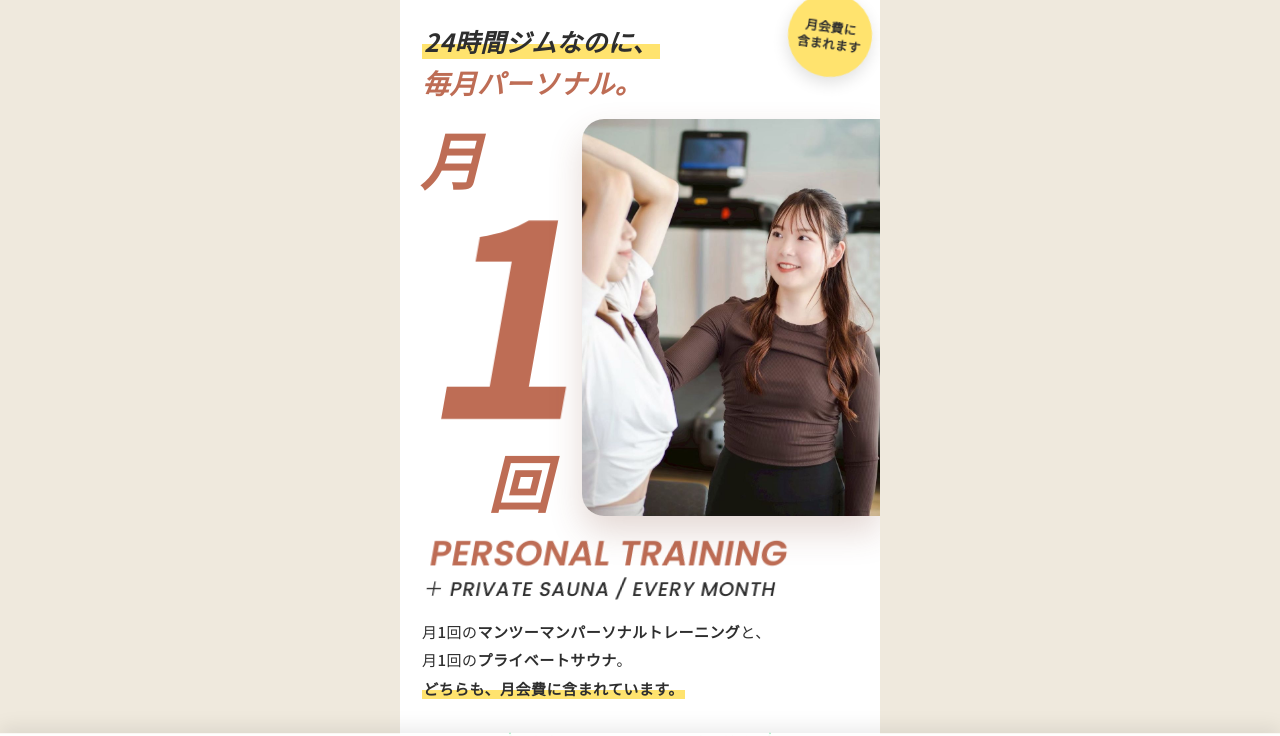
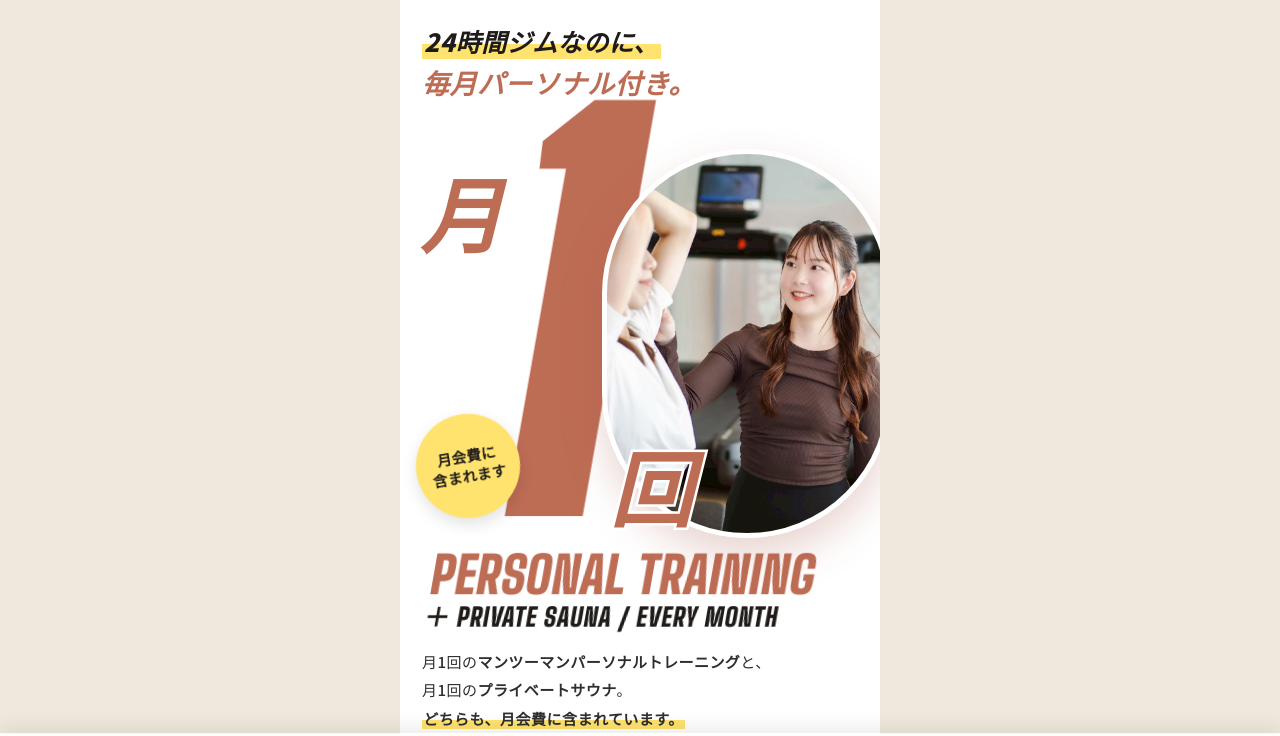
Before and after one commit to nagi-sketch/paw-line-assets, a plain HTML site: page okyozuka/index.html in a window 1280 px wide. Shown: the part 77-813 px from the top of the page. Drawn offline with Linux system fonts and the light colour scheme.

Commit message:
御経塚LP：冒頭をオーナー指定の版の配置に戻し、写真だけ差し替え
Co-Authored-By: Claude Fable 5.2 <noreply@anthropic.com>

```diff
--- a/okyozuka/index.html
+++ b/okyozuka/index.html
@@ -9,7 +9,7 @@
 <meta name="description" content="Paw 御経塚店は、月1回のマンツーマンパーソナルトレーニングとプライベートサウナが月会費に含まれる、女性専用の24時間ジムです。アークスクエア御経塚すぐ。">
 <link rel="preconnect" href="https://fonts.googleapis.com">
 <link rel="preconnect" href="https://fonts.gstatic.com" crossorigin>
-<link rel="stylesheet" href="https://fonts.googleapis.com/css2?family=Poppins:wght@500;600&family=Noto+Sans+JP:wght@400;500;700&display=swap">
+<link rel="stylesheet" href="https://fonts.googleapis.com/css2?family=Big+Shoulders+Display:wght@900&family=Poppins:wght@500;600&family=Noto+Sans+JP:wght@400;500;700;900&display=swap">
 <style>
 /* 書体はLINE（リッチメニュー・予約ページ）と同じ Noto Sans JP と Poppins。色も同じテラコッタ #BE6D55・クリーム #FFFAE8・文字 #2E2E2E */
 /* 第5版（2026-11-16）：大きな斜体の数字・英字の見出し・マーカー・STEPの流れ・丸い写真・番号つきQ&A。色はPawのテラコッタ＋クリーム、マーカーだけ黄色 */
@@ -18,6 +18,7 @@
   --accent:#BE6D55; --accent-d:#A2553F; --accent-soft:#F8E6DE; --mk:#FFE36E; --line:#EADFC8; --line-g:#06C755;
   --jp:"Noto Sans JP","Hiragino Kaku Gothic ProN","Yu Gothic",Meiryo,sans-serif;
   --en:"Poppins","Noto Sans JP",sans-serif;
+  --fv:"Big Shoulders Display","Arial Narrow","Noto Sans JP",sans-serif; /* 冒頭だけ：オーナー指定の版（11/16）の書体 */
   color-scheme:light;
 }
 *{box-sizing:border-box;margin:0;padding:0}
@@ -47,19 +48,19 @@ h2.big{font-size:25px;font-weight:700;font-style:italic;line-height:1.5;text-ali
 
 /* 冒頭 */
 .fv{position:relative;padding:26px 22px 30px;overflow:hidden}
-.fv .tg{font-weight:700;font-style:italic;font-size:25px;line-height:1.5;letter-spacing:.02em}
+.fv .tg{font-weight:900;font-style:italic;font-size:25px;line-height:1.5;letter-spacing:.02em;color:#1F1B19}
 .fv .tg>span{display:table}
 .fv .tg .t2{color:var(--accent);font-size:27px;margin-top:2px}
-.num{position:relative;height:calc(min(62vw,298px) * 1.3315);margin-top:16px}
-.num .one{position:absolute;left:-1%;top:15%;z-index:1;font-family:var(--jp);font-weight:700;font-size:min(56vw,268px);line-height:.92;color:var(--accent);transform:skewX(-10deg);transform-origin:50% 100%;letter-spacing:-.02em}
-.num .tsuki,.num .kai{position:absolute;font-weight:700;font-style:italic;color:var(--accent);font-size:min(13vw,62px);line-height:1}
-.num .tsuki{left:-2px;top:2%;z-index:2}
-.num .kai{left:15%;bottom:1%;z-index:2}
-.num .ph{position:absolute;right:-22px;top:0;z-index:3;width:min(62vw,298px);aspect-ratio:1080/1438;border-radius:22px 0 0 22px;background:url(img/stretch.jpg) center/cover no-repeat;box-shadow:0 16px 34px rgba(120,60,42,.2)}
-.num .seal{position:absolute;right:-14px;top:calc(-1 * min(27vw,126px));z-index:5;width:84px;height:84px;border-radius:50%;background:var(--mk);display:flex;align-items:center;justify-content:center;text-align:center;transform:rotate(8deg);box-shadow:0 6px 16px rgba(0,0,0,.12)}
-.num .seal span{font-weight:700;font-size:12.5px;line-height:1.4;letter-spacing:.02em}
-.fv .en2{font-family:var(--en);font-weight:700;color:var(--accent);font-size:min(7.300vw,35px);line-height:1.1;transform:skewX(-10deg);transform-origin:0 100%;letter-spacing:.01em;margin-top:18px;white-space:nowrap}
-.fv .en2 small{display:block;font-size:.56em;white-space:nowrap;font-weight:500;color:var(--ink);letter-spacing:.04em;margin-top:6px}
+.num{position:relative;height:min(92vw,440px);margin-top:6px}
+.num .one{position:absolute;left:8%;top:-4%;z-index:1;font-family:var(--fv);font-weight:900;font-size:min(108vw,520px);line-height:.86;color:var(--accent);transform:skewX(-10deg);transform-origin:50% 100%;letter-spacing:-.02em}
+.num .tsuki,.num .kai{position:absolute;font-weight:900;font-style:italic;color:var(--accent);font-size:min(17vw,82px);line-height:1}
+.num .tsuki{left:-2px;top:14%;z-index:2}
+.num .kai{left:43%;bottom:5%;z-index:3;-webkit-text-stroke:5px #fff;paint-order:stroke fill}
+.num .ph{position:absolute;right:-34px;top:9%;z-index:2;width:min(60vw,290px);aspect-ratio:1/1.34;border-radius:999px;background:url(img/stretch.jpg) center/cover;box-shadow:0 18px 40px rgba(162,85,63,.25);border:5px solid #fff}
+.num .seal{position:absolute;left:-6px;bottom:7%;z-index:4;width:104px;height:104px;border-radius:50%;background:var(--mk);display:flex;align-items:center;justify-content:center;text-align:center;transform:rotate(-10deg);box-shadow:0 6px 16px rgba(0,0,0,.12)}
+.num .seal span{font-weight:900;font-size:14.5px;line-height:1.4;letter-spacing:.02em;color:#1F1B19}
+.fv .en2{font-family:var(--fv);font-weight:900;color:var(--accent);font-size:min(10.600vw,51px);line-height:.95;transform:skewX(-10deg);transform-origin:0 100%;letter-spacing:.01em;margin-top:2px;white-space:nowrap}
+.fv .en2 small{display:block;font-size:.5em;white-space:nowrap;color:#1F1B19;letter-spacing:.04em;margin-top:6px}
 .fv .sub{margin-top:18px;font-size:15px;font-weight:500}
 
 /* 流れる帯 */
@@ -202,8 +203,8 @@ footer b{display:block;font-family:var(--en);font-weight:600;font-size:22px;lett
   .js .num .ph{opacity:0;animation:ph 1s .75s cubic-bezier(.2,.8,.2,1) forwards}
   @keyframes ph{from{opacity:0;transform:translateX(70px) rotate(6deg)}to{opacity:1;transform:none}}
   .js .num .seal{animation:pop .7s 1.7s cubic-bezier(.3,1.7,.5,1) both,sway 4s 2.6s ease-in-out infinite}
-  @keyframes pop{from{transform:scale(0) rotate(-60deg);opacity:0}to{transform:scale(1) rotate(8deg);opacity:1}}
-  @keyframes sway{0%,100%{transform:rotate(8deg)}50%{transform:rotate(2deg) scale(1.04)}}
+  @keyframes pop{from{transform:scale(0) rotate(-60deg);opacity:0}to{transform:scale(1) rotate(-10deg);opacity:1}}
+  @keyframes sway{0%,100%{transform:rotate(-10deg)}50%{transform:rotate(-4deg) scale(1.04)}}
   .js .tick div{animation:tick 22s linear infinite}
   @keyframes tick{to{transform:translateX(-50%) skewX(-10deg)}}
   .js .cta{animation:pulse 2.4s 2.6s ease-out infinite}
@@ -241,7 +242,7 @@ footer b{display:block;font-family:var(--en);font-weight:600;font-size:22px;lett
 <div class="top"><img src="img/logo.png" alt="Paw women's fitness"><span>女性専用<i>|</i>24時間営業</span></div>
 
 <header class="fv" id="fv">
-  <p class="tg"><span class="a" style="--d:100"><span class="mk">24時間ジムなのに、</span></span><span class="t2 a" style="--d:260">毎月パーソナル。</span></p>
+  <p class="tg"><span class="a" style="--d:100"><span class="mk">24時間ジムなのに、</span></span><span class="t2 a" style="--d:260">毎月パーソナル付き。</span></p>
   <div class="num" role="img" aria-label="月1回。トレーナーが会員に1対1で教えている様子">
     <div class="one" aria-hidden="true">1</div>
     <div class="tsuki" aria-hidden="true">月</div>
```
